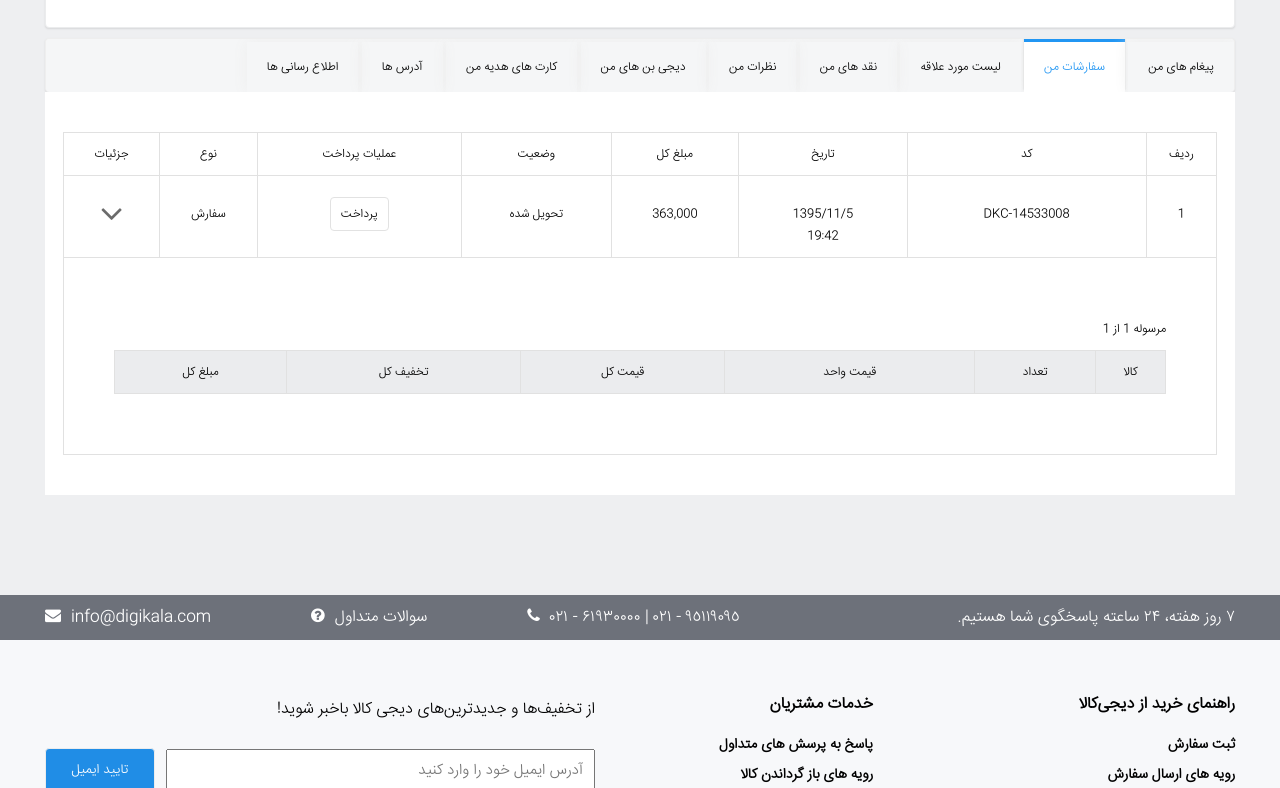
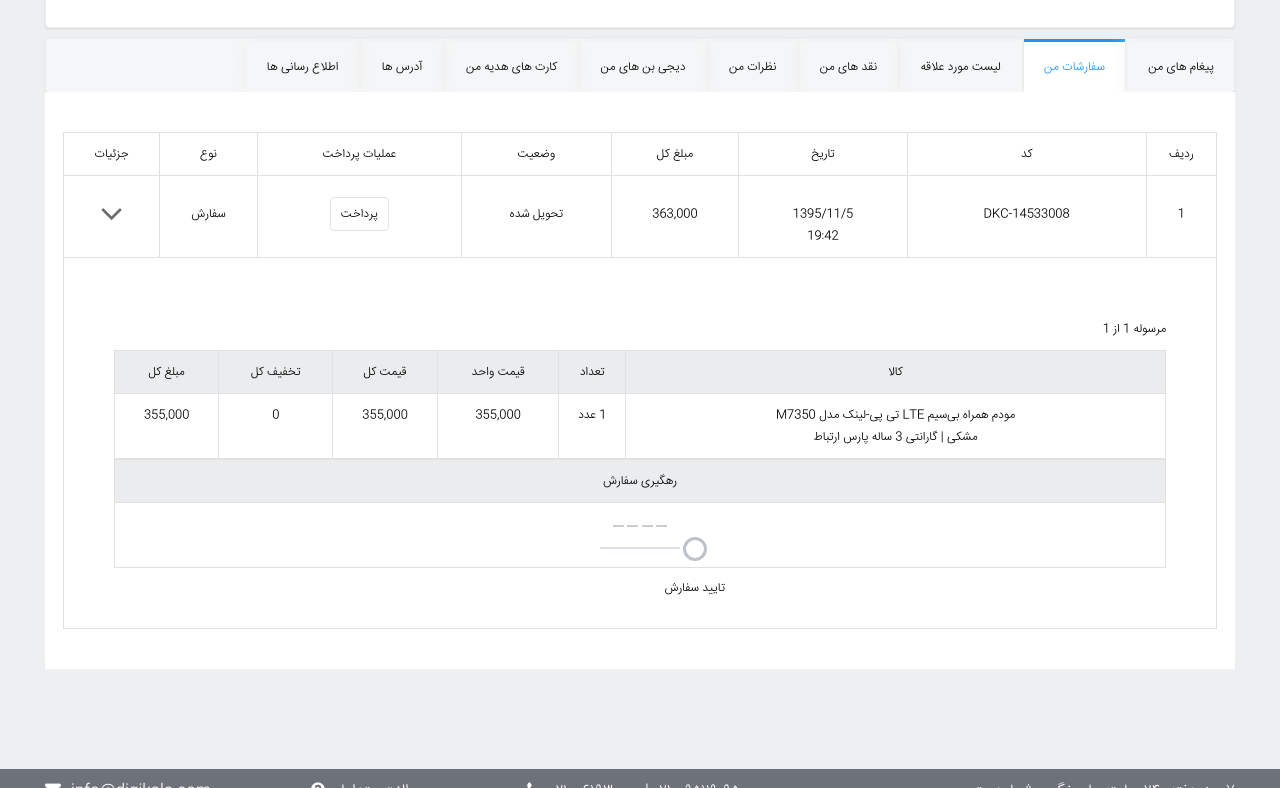
Before and after one commit to amirsobhani/digiproject, a plain HTML site: page profile.html in a window 1280 px wide. Both pictures are taken after a click on the item "سفارشات من". Shown: the part 695-1483 px from the top of the page. Drawn offline with nearby package versions, Linux system fonts and the light colour scheme; files that its build step writes are made by us from their sources; files whose address does not match are found by name.

Commit message:
order track

```diff
--- a/profile.html
+++ b/profile.html
@@ -945,7 +945,44 @@ $('.menu-li').hover(function(){
 														<td>مبلغ کل</td>
 													</tr>
 												</thead>
-												<tr></tr>
+												<tr>
+													<td>
+														<a>مودم همراه بی‌سیم LTE تی پی-لینک مدل M7350</a><br>
+														مشکی | گارانتی 3 ساله پارس ارتباط
+													</td>
+													<td>1 عدد</td>
+													<td>355,000</td>
+													<td>355,000</td>
+													<td>0</td>
+													<td>355,000</td>
+												</tr>
+											</table>
+											<table class="order-track">
+												<thead>
+													<tr>
+														<td>رهگیری سفارش</td>
+													</tr>
+												</thead>
+												<tr>
+													<td>
+														<div class="order-route">
+															<div class="dashed">
+																<span></span>
+																<span></span>
+																<span></span>
+																<span></span>
+															</div>
+															<ul>
+																<li class="current">
+																	<span class="state-circle"></span>
+																	<span class="state-title">
+																		تایید سفارش
+																	</span>
+																</li>
+															</ul>
+														</div>
+													</td>
+												</tr>
 											</table>
 										</div>
 									</td>
@@ -960,6 +997,37 @@ $('.menu-li').hover(function(){
 						</div><!--item-tab 4-->
 					</article>
 				</section>
+<style>
+	.order-route .state-title{
+		position: absolute;
+		right: -45px;
+		top: 30px;
+	}
+	.order-route .state-circle{
+		display: inline-block;
+		direction: rtl;
+		width: 18px;
+		height: 18px;
+		border-radius: 100%;
+		border: 3px solid #bec2cc;
+		position: absolute;
+		top: -10px;
+		right: -27px;
+	}
+	.order-route ul li{
+		padding-left: 80px;
+		height: 2px;
+		background: #dee1e7;
+		display: inline-block;
+		position: relative;
+	}
+	.order-route .dashed span{
+		display: inline-block;
+		width: 11px;
+		height: 2px;
+		background: #ccc;
+	}
+</style>
 <script>
                     $('.tabListChild h3').click(function(){
                         var tabContent = $(this).parent().find('.tabContent');
```
